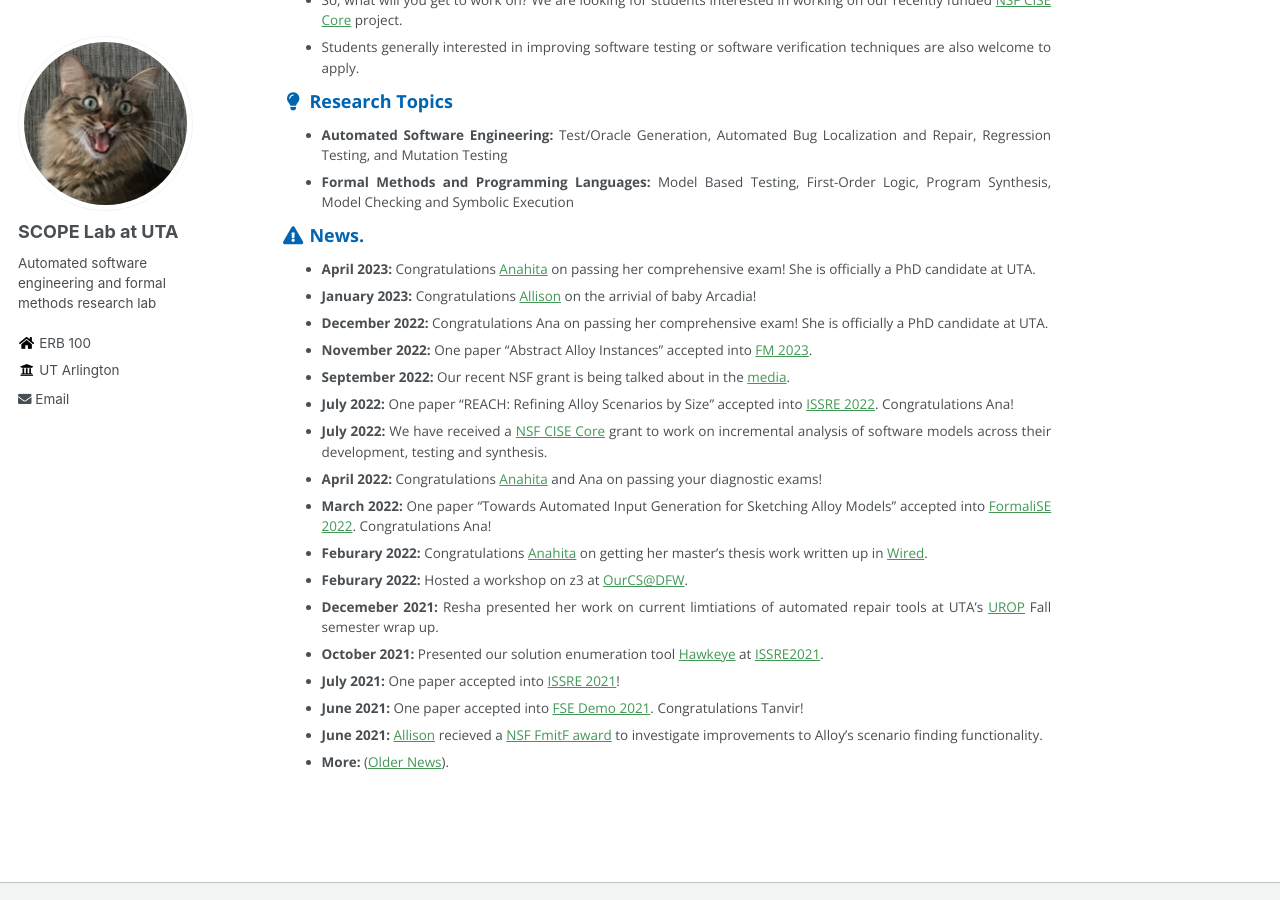
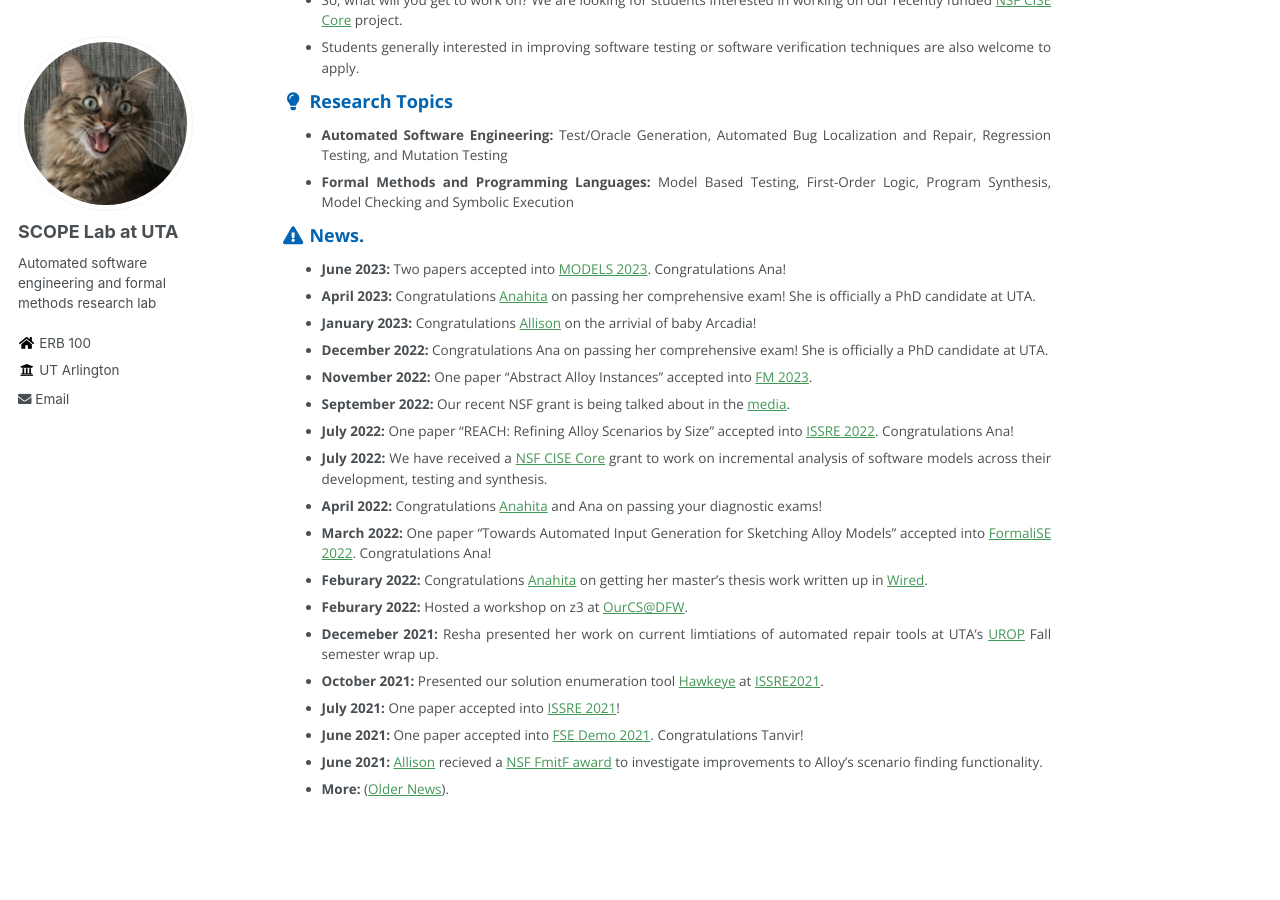
Before and after one commit to SCOPELabUTA/SCOPELabUTA.github.io, a Jekyll site: the page built from _pages/about.md, in a window 1280 px wide and 900 px high, scrolled down 599 px. Built offline with Jekyll 4.4.1, drawn with Linux system fonts in a browser that asks for light colours.

Commit message:
Update about.md

```diff
--- a/_pages/about.md
+++ b/_pages/about.md
@@ -31,6 +31,7 @@ Mutation Testing
 Checking and Symbolic Execution
 
 ### <i class="fa fa-fw fa-exclamation-triangle" aria-hidden="true"></i> News.
+* **June 2023:** Two papers accepted into [MODELS 2023](https://conf.researchr.org/home/models-2023). Congratulations Ana!
 * **April 2023:** Congratulations [Anahita](https://www.linkedin.com/in/anahita-samadi-2756704b/) on passing her comprehensive exam! She is officially a PhD candidate at UTA.
 * **January 2023:** Congratulations [Allison](https://allisonius.github.io/) on the arrivial of baby Arcadia!
 * **December 2022:** Congratulations Ana on passing her comprehensive exam! She is officially a PhD candidate at UTA.
```
